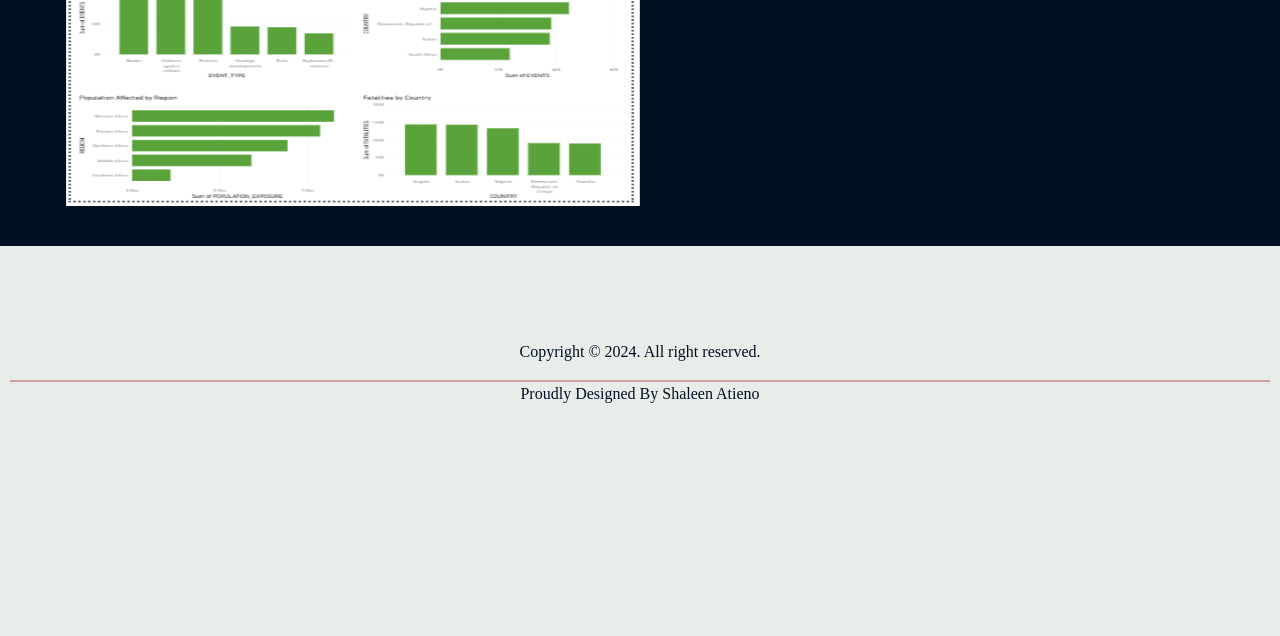
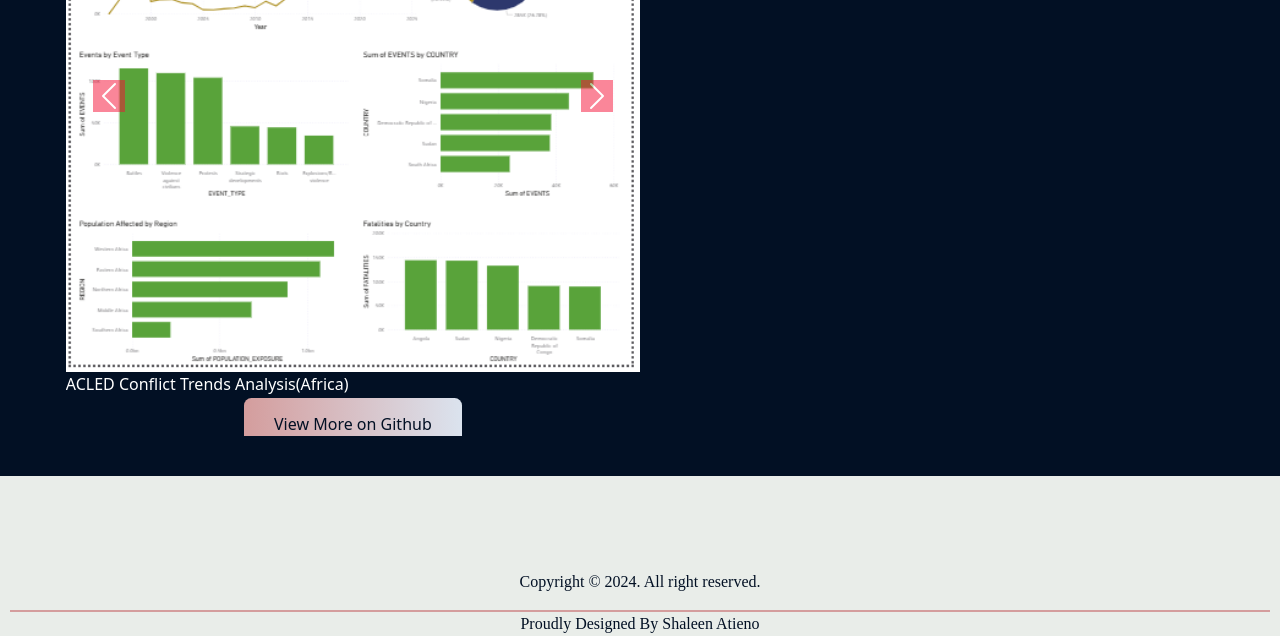
Before and after one commit to atisshan/Portfolio, a plain HTML site: page index.html in a window 1280 px wide. Shown: the part 1954-2590 px from the top of the page. Before the commit the page ends 2378 px from the top, so only its background shows below. Drawn offline with nearby package versions, Linux system fonts and the light colour scheme.

Commit message:
Removed some Styling on the carousel

```diff
--- a/portfolio.css
+++ b/portfolio.css
@@ -522,16 +522,6 @@ opacity:1;
     margin-bottom:40px;
 }
 
-.carousel-item{
-    height:450px;
-    display:flex;
-    flex-direction:column;
-
-}
-.carousel-item img{
-    width:100%;
-    height:400px;
-}
 
 .column{
 
```
